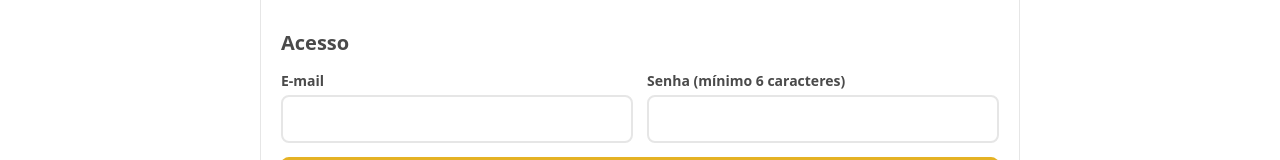
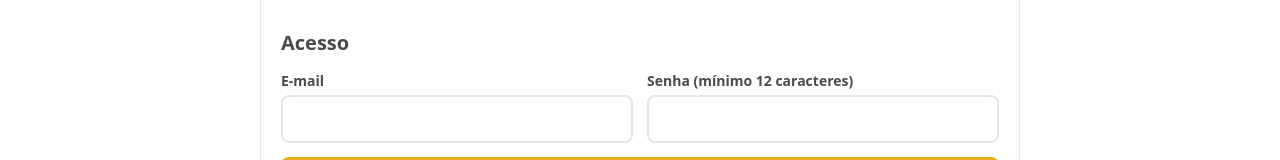
Before and after one commit to Brussels2024/pet, a Next.js app: page /cadastro in a window 1280 px wide. Shown: the part 868-1028 px from the top of the page. Built offline with nearby package versions, Linux system fonts and the light colour scheme; no server answers; the database is empty.

Commit message:
Ajusta cadastro para exigir senha forte

```diff
--- a/components/CadastroForm.js
+++ b/components/CadastroForm.js
@@ -192,8 +192,8 @@ export default function CadastroForm() {
           <input id="email" type="email" value={f.email} onChange={set('email')} required autoComplete="email" />
         </div>
         <div className="field">
-          <label htmlFor="senha">Senha (mínimo 6 caracteres)</label>
-          <input id="senha" type="password" value={f.senha} onChange={set('senha')} required minLength={6} autoComplete="new-password" />
+          <label htmlFor="senha">Senha (mínimo 12 caracteres)</label>
+          <input id="senha" type="password" value={f.senha} onChange={set('senha')} required minLength={12} autoComplete="new-password" maxLength={72} />
         </div>
       </div>
 
```
